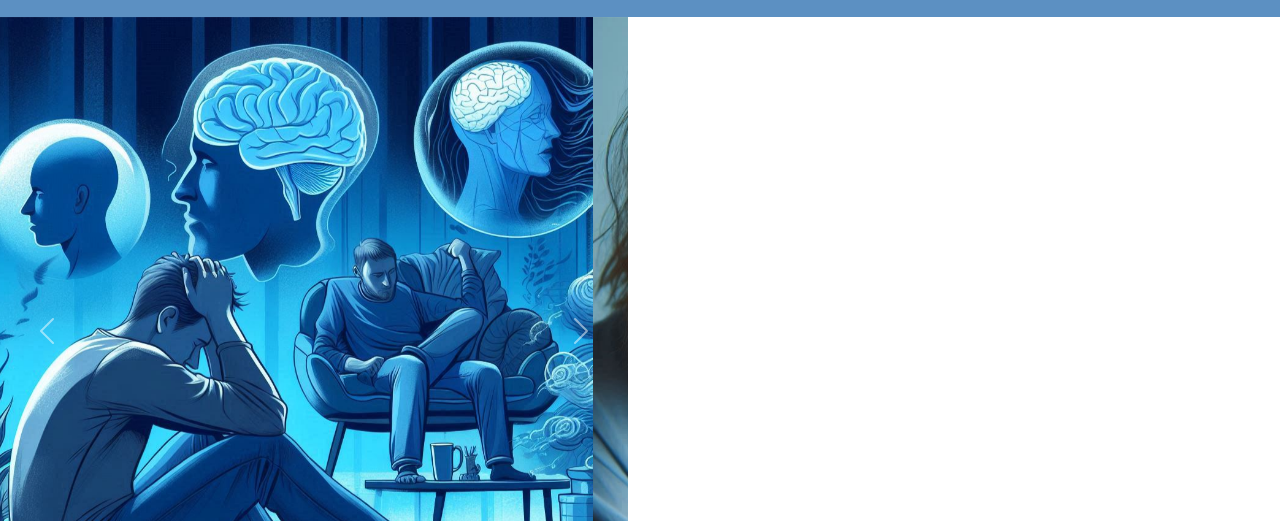
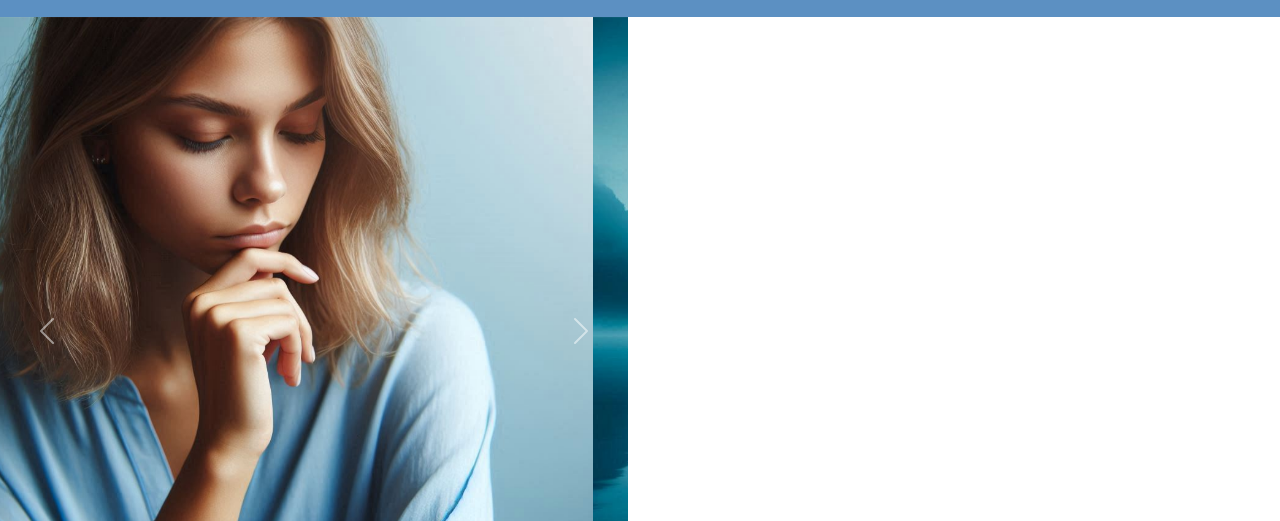
Before and after one commit to JoshThould/mental-health, a plain HTML site: page index.html in a window 1280 px wide. Shown: the part 279-800 px from the top of the page. Drawn offline with nearby package versions, Linux system fonts and the light colour scheme.

Commit message:
Update: carousel images

```diff
--- a/index.html
+++ b/index.html
@@ -61,13 +61,13 @@
                 <div id="carouselExampleAutoplaying" class="carousel slide" data-bs-ride="carousel">
                     <div class="carousel-inner">
                         <div class="carousel-item active">
-                            <img src="assets/images/mental-health-strugg.png" class="d-block w-100" alt="">
-                        </div>
-                        <div class="carousel-item">
-                            <img src="assets/images/female-solo.png" class="d-block w-100" alt="">
+                            <img src="assets/images/think.png" class="d-block w-100" alt="">
                         </div>
                         <div class="carousel-item">
                             <img src="assets/images/contemplate.png" class="d-block w-100" alt="">
+                        </div>
+                        <div class="carousel-item">
+                            <img src="assets/images/hug.png" class="d-block w-100" alt="">
                         </div>
                     </div>
                     <button class="carousel-control-prev" type="button" data-bs-target="#carouselExampleAutoplaying"
```
Also changed, not shown: assets/Images/hug.png (added), assets/Images/mental-health-strugg.png (deleted), assets/Images/think.png (renamed from assets/Images/female-solo.png).
